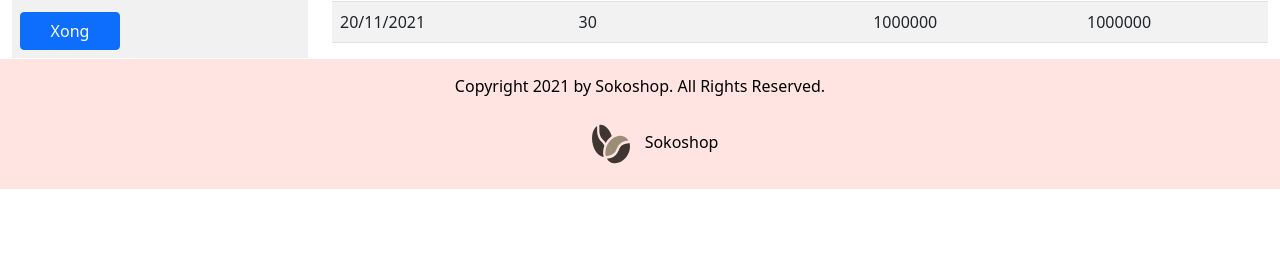
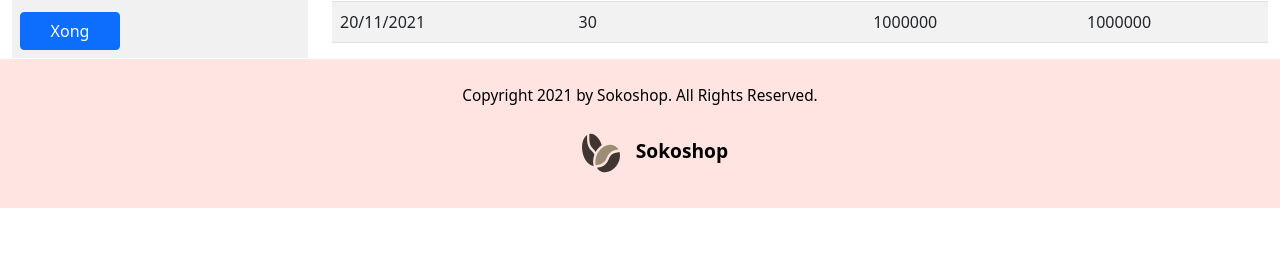
Before and after one commit to thanhvodev/Coffe-shop, a PHP site: page /html/boss_view.html in a window 1280 px wide. Shown: the part 532-800 px from the top of the page. Run offline with PHP 8.4, Linux system fonts and the light colour scheme; some libraries are stand-ins or nearby versions.

Commit message:
update css footer

```diff
--- a/PMH/css/style.css
+++ b/PMH/css/style.css
@@ -64,7 +64,10 @@ background-color: #EAAEAE;
 float: right;
 margin: 10px 20px;
 }
-
+.row.nav.navHome{
+    max-width: 100%;
+    margin: 0;
+}
 .cartButton:hover {
 background-color: #EEEEEE;
 }
@@ -98,13 +101,22 @@ textarea{
     width: 100px;
 }
 #myCanvas{
-    width: 100%;
     max-width: 100%;
 }
 .d-flex > div:nth-child(2){
     justify-self: end;
 }
+.logoFooter {
+    padding: 10px 30px;
+    font-size: 1.2em;
+    color: black;
+    font-weight: bold;
+  }
 
+footer p {
+font-weight: normal;
+font-size: 0.8em;
+}
 
 footer {
 padding: 15px;
```
